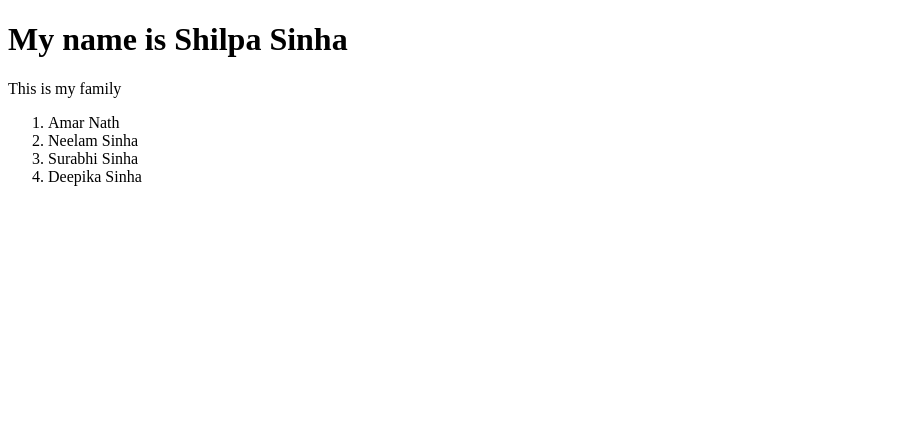
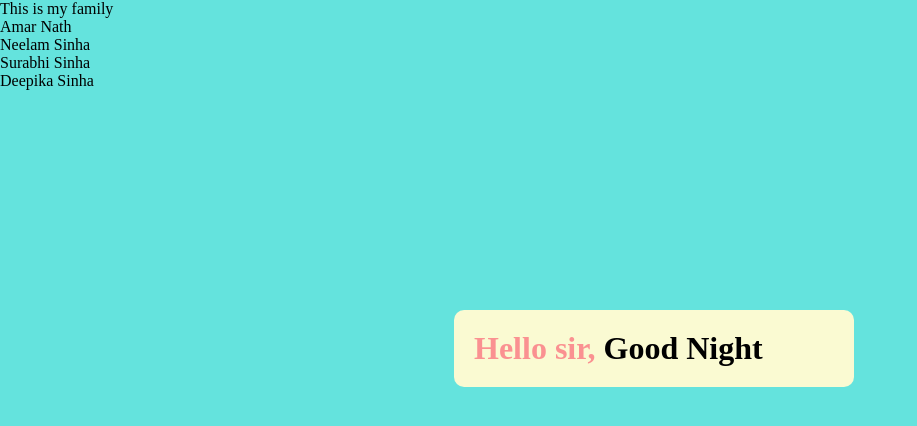
Before and after one commit to Shilpa3107/reactapp, a React (Create React App) app: page / in a window 1280 px wide. Shown: the top 426 px of the page, without its empty margins (0-917 px from the left). Built offline with nearby package versions, Linux system fonts and the light colour scheme.

Commit message:
Adding  styles

```diff
--- a/src/Heading.jsx
+++ b/src/Heading.jsx
@@ -1,6 +1,28 @@
 import React from 'react';
+import "./index.css";
+
+const time = new Date();
+const t = time.getHours();
+
+let k = " ";
+const cstyle = {
+    backgroundColor : "lightgoldenrodyellow"
+};
+ if(t>=1 && t<12){
+    k = "Good Morning";
+    cstyle.color = "green";
+ }
+ else if(t>=12 && t<7){
+    k = "Good Afternoon";
+    cstyle.color = "orange";
+ }
+ else{
+    k = "Good Night";
+    cstyle.color = "black";
+ }
 
 function Heading(){
-    return <h1>My name is Shilpa Sinha</h1>;
+    return (<h1 className = "heading">Hello sir,<span style = {cstyle}> {k} </span></h1>);
 }
+
 export default Heading;
--- a/src/index.css
+++ b/src/index.css
@@ -8,7 +8,7 @@
     width : 400px;
     background-color: lightgoldenrodyellow;
     border-radius: 10px 10px 10px 10px;
-    margin : 10px;
+    margin : 70px;
     padding: 20px;
     box-align: start;
     position:absolute;
```
